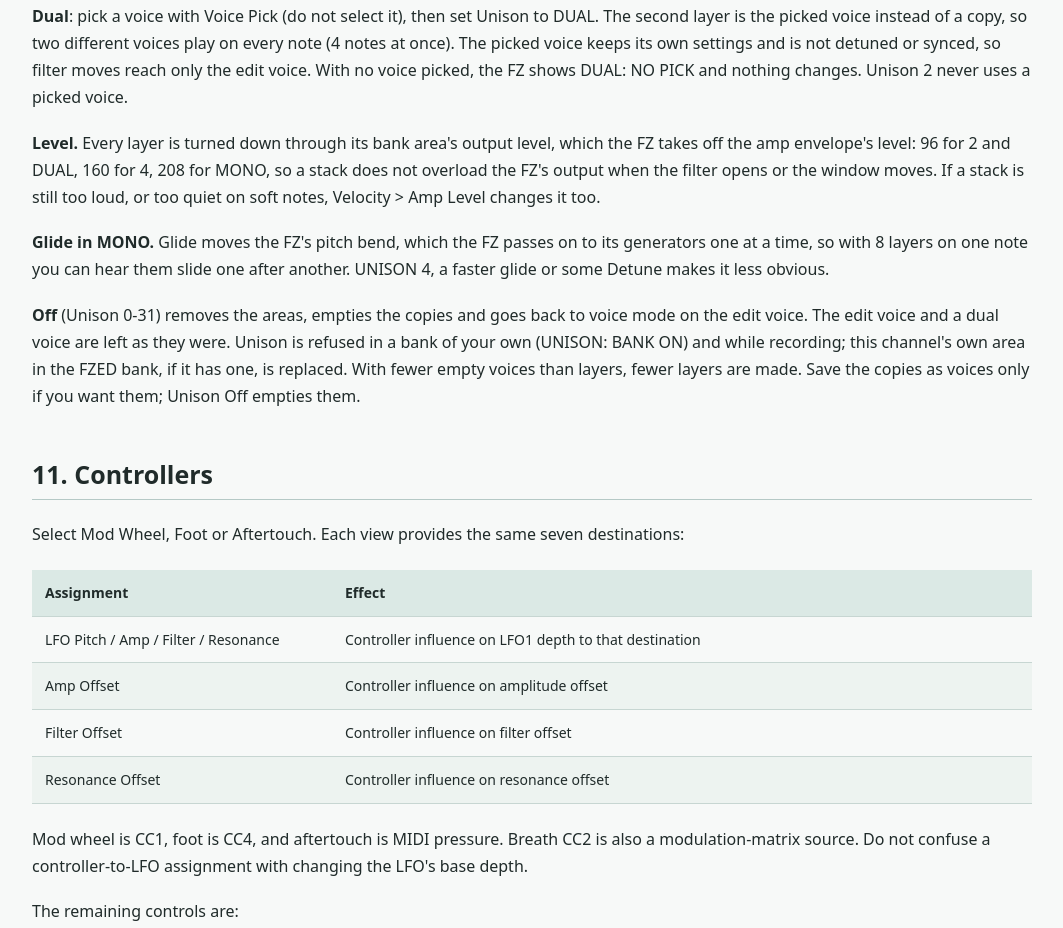
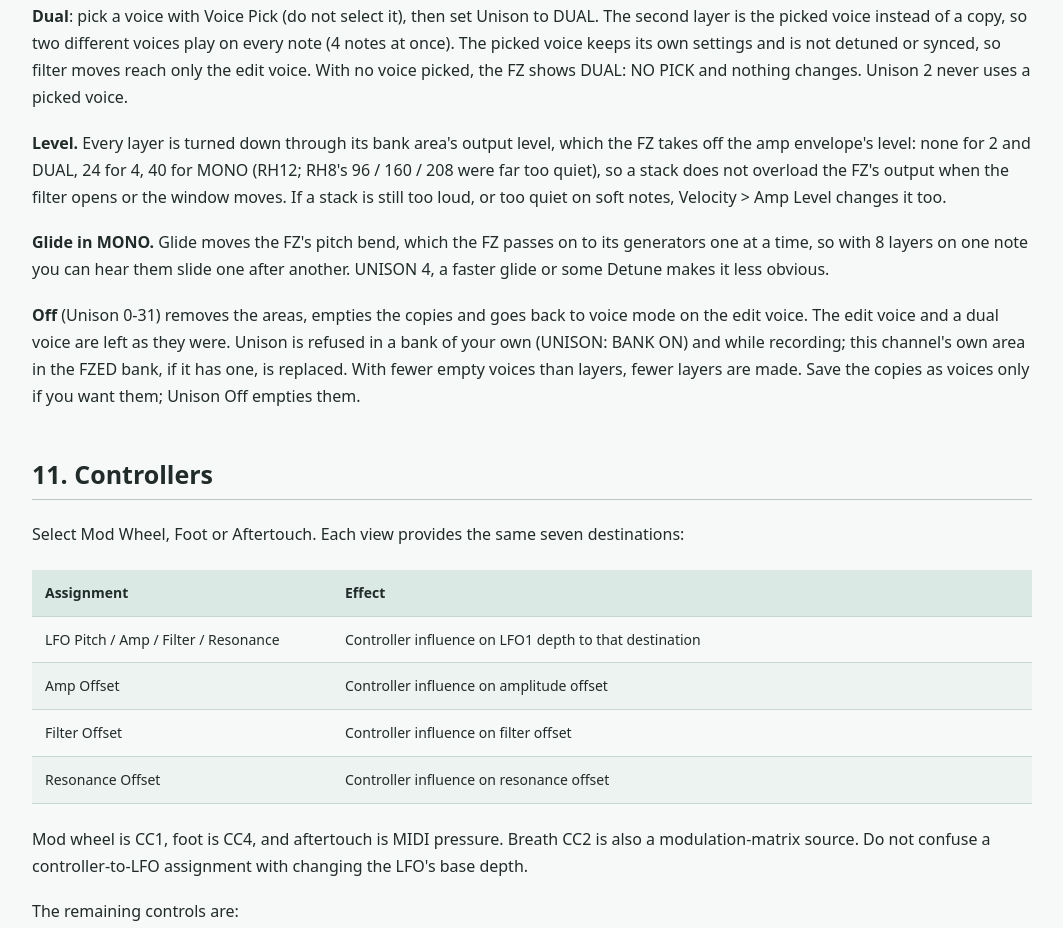
Before and after one commit to reubenfinger/FZED, a plain HTML site: page outputs/FZED/FZED_MANUAL.html in a window 1280 px wide. Shown: the part 10190-11118 px from the top of the page, without its empty margins (108-1171 px from the left). Drawn offline with Linux system fonts and the light colour scheme.

Commit message:
FZED RH12: unison level cut much smaller (2 / DUAL 0, 4 24, MONO 40)
Co-Authored-By: Claude Opus 5.5 <noreply@anthropic.com>
Claude-Session: https://claude.ai/code/session_018kJRHwGfktxQcbWGFyFQKA

```diff
--- a/outputs/FZED/FZED_MANUAL.html
+++ b/outputs/FZED/FZED_MANUAL.html
@@ -439,7 +439,7 @@ pre{white-space:pre-wrap;overflow-wrap:anywhere;background:#e5eeea;padding:16px;
 <p><strong>Detune</strong> (FZED 36, 0-127; Gills LFO 2 P8) spreads the copies' pitch: the outermost layer is up to about 50 cents from the edit voice (127 = 127/256 of a semitone), the others in between, half up and half down. Detune 0 is a plain stack, louder and fuller but not chorused.</p>
 <p>The copies follow the edit voice: FZED copies the edit voice's settings into them in its main loop, so filter, envelope, loop and wavetable-window changes reach every layer and the layers scan a wavetable together. Only their pitch (plus Detune) and name differ. The copies are named as the edit voice; the last two characters of a copy's name hold its detune.</p>
 <p><strong>Dual</strong>: pick a voice with Voice Pick (do not select it), then set Unison to DUAL. The second layer is the picked voice instead of a copy, so two different voices play on every note (4 notes at once). The picked voice keeps its own settings and is not detuned or synced, so filter moves reach only the edit voice. With no voice picked, the FZ shows DUAL: NO PICK and nothing changes. Unison 2 never uses a picked voice.</p>
-<p><strong>Level.</strong> Every layer is turned down through its bank area's output level, which the FZ takes off the amp envelope's level: 96 for 2 and DUAL, 160 for 4, 208 for MONO, so a stack does not overload the FZ's output when the filter opens or the window moves. If a stack is still too loud, or too quiet on soft notes, Velocity &gt; Amp Level changes it too.</p>
+<p><strong>Level.</strong> Every layer is turned down through its bank area's output level, which the FZ takes off the amp envelope's level: none for 2 and DUAL, 24 for 4, 40 for MONO (RH12; RH8's 96 / 160 / 208 were far too quiet), so a stack does not overload the FZ's output when the filter opens or the window moves. If a stack is still too loud, or too quiet on soft notes, Velocity &gt; Amp Level changes it too.</p>
 <p><strong>Glide in MONO.</strong> Glide moves the FZ's pitch bend, which the FZ passes on to its generators one at a time, so with 8 layers on one note you can hear them slide one after another. UNISON 4, a faster glide or some Detune makes it less obvious.</p>
 <p><strong>Off</strong> (Unison 0-31) removes the areas, empties the copies and goes back to voice mode on the edit voice. The edit voice and a dual voice are left as they were. Unison is refused in a bank of your own (UNISON: BANK ON) and while recording; this channel's own area in the FZED bank, if it has one, is replaced. With fewer empty voices than layers, fewer layers are made. Save the copies as voices only if you want them; Unison Off empties them.</p>
 <h2 id="section-12">11. Controllers</h2>
```
Also changed, not shown: outputs/FZED_MANUAL.html (+1 -1 lines), outputs/FZED/MANIFEST.json, outputs/FZED/SHA256SUMS.txt, 8 other files.
